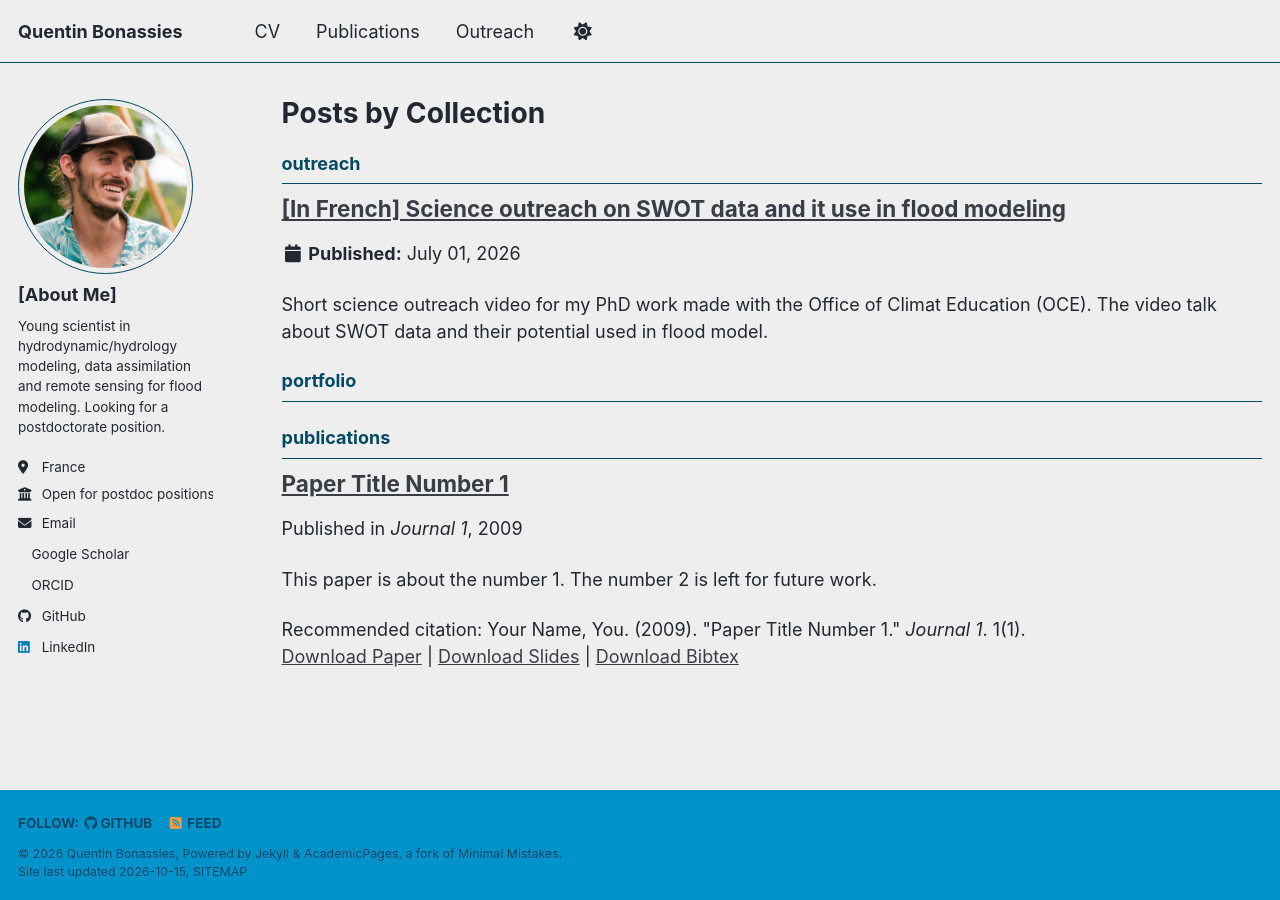
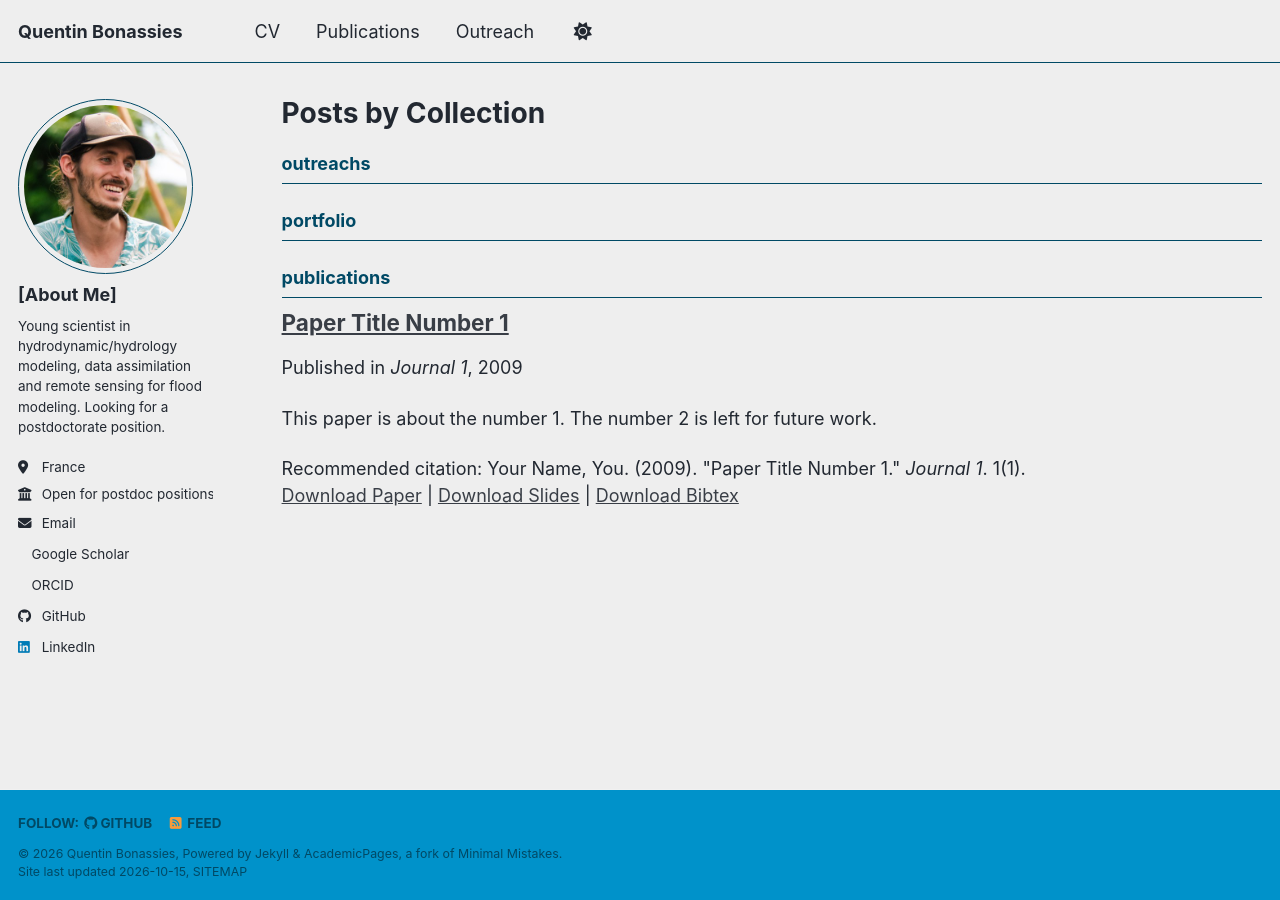
Before and after one commit to quentinbns/quentinbns.github.io, a Jekyll site: the page built from _pages/collection-archive.html, in a window 1280 px wide. Built offline with Jekyll 4.4.1, drawn with Linux system fonts in a browser that asks for light colours; a style sheet for code colours, icons or effects is not loaded.

Commit message:
changes for outreach

```diff
--- a/_config.yml
+++ b/_config.yml
@@ -221,7 +221,7 @@ kramdown:
 
 # These settings control the types of collections used by the template
 collections:
-  outreach:
+  outreachs:
     output: true
     permalink: /:collection/:path/
   teaching:
@@ -293,6 +293,14 @@ defaults:
       layout: talk
       author_profile: true
       share: true
+  # _outreachs
+  - scope:
+      path: ""
+      type: outreachs
+    values:
+      layout: single
+      author_profile: true
+      share: true
 
 
 # Sass/SCSS
--- a/_outreach/2026-07-01_video.md
+++ b/_outreach/2026-07-01_video.md
@@ -1,6 +1,6 @@
 ---
 title: "[In French] Science outreach on SWOT data and it use in flood modeling"
-collection: outreach
+collection: outreachs
 type: "Outreach"
 permalink: /outreach/2026-07-01_video
 date: 2026-07-01
```
